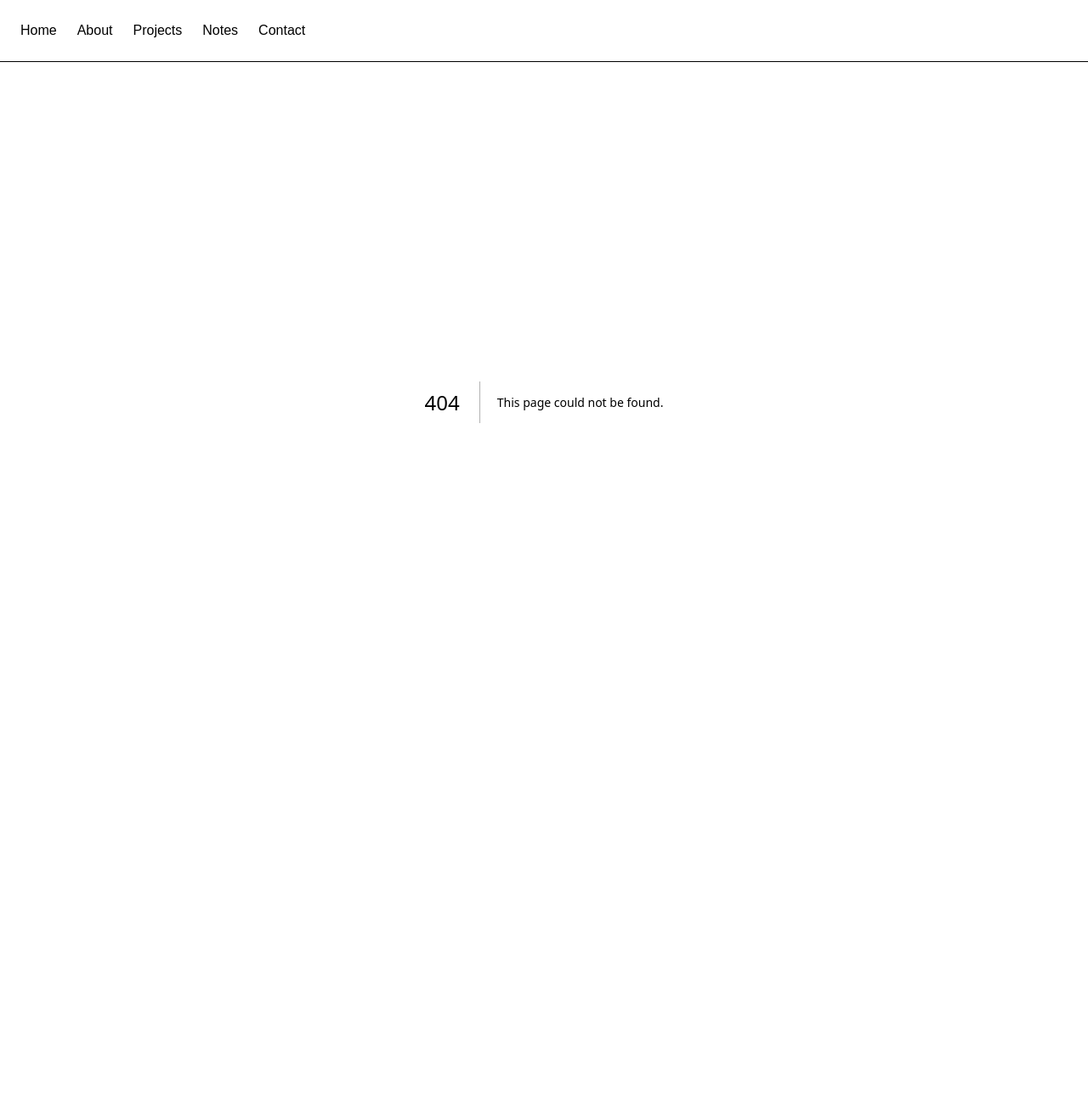
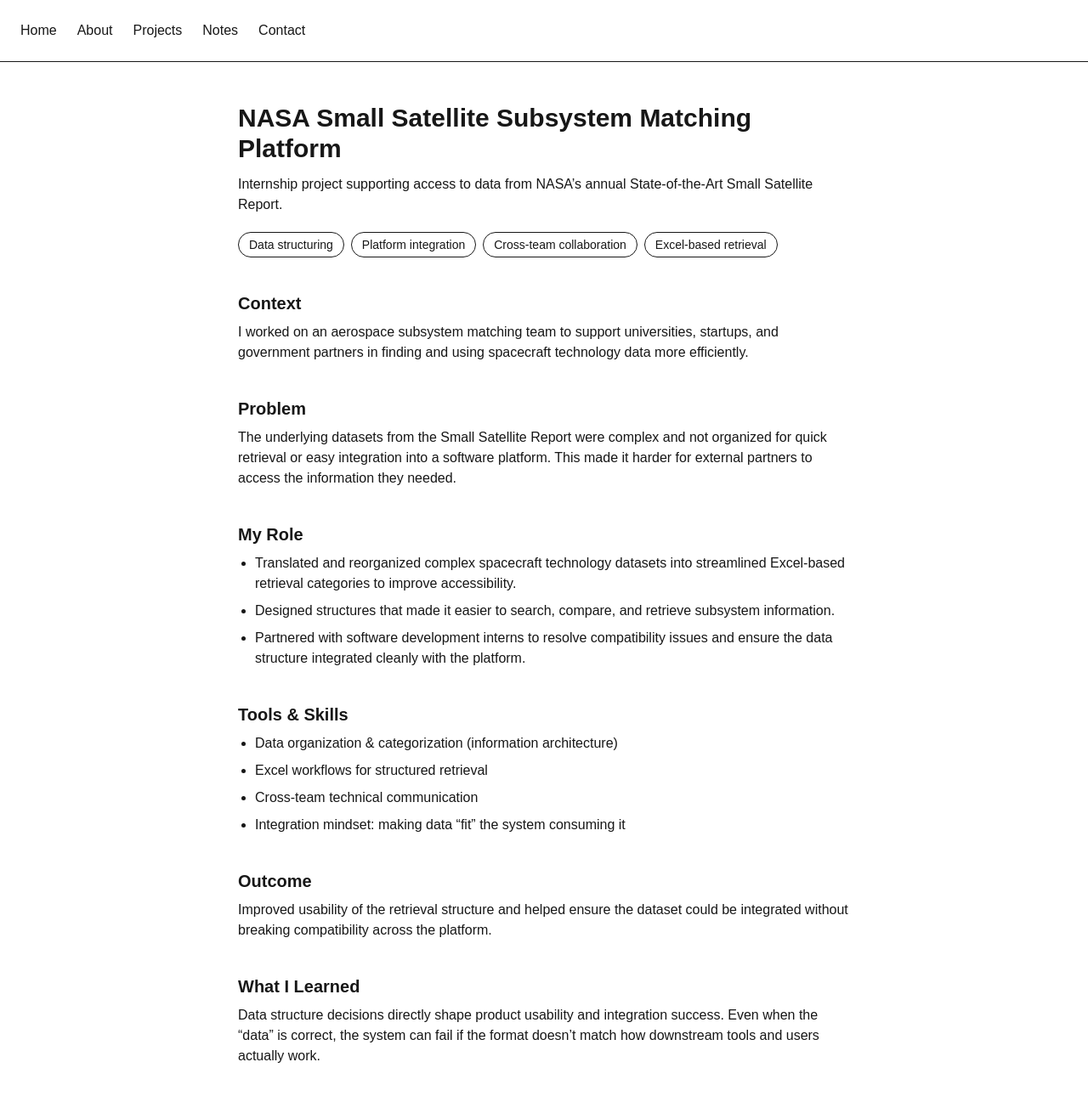
Before and after one commit to nickc32849/personal_website, a Next.js app: page /projects/nasa in a window 1280 px wide. Before the commit this address had no page. Shown: the top 1290 px of the page at 85% size. Before the commit the page ends 873 px from the top, so only its background shows below. Built offline with nearby package versions, Linux system fonts and the light colour scheme.

Commit message:
Fix projects page and add NASA project route

```diff
--- /dev/null
+++ b/app/projects/nasa/page.tsx
@@ -0,0 +1,91 @@
+export default function NasaProjectPage() {
+  return (
+    <main className="mx-auto max-w-3xl px-6 py-12">
+      {/* Title + quick context */}
+      <header className="space-y-3">
+        <h1 className="text-3xl font-semibold">
+          NASA Small Satellite Subsystem Matching Platform
+        </h1>
+        <p className="text-base">
+          Internship project supporting access to data from NASA’s annual{" "}
+          <span className="font-medium">State-of-the-Art Small Satellite Report</span>.
+        </p>
+
+        {/* “At-a-glance” chips: quick recruiter scan */}
+        <div className="flex flex-wrap gap-2 pt-2">
+          <span className="rounded-full border px-3 py-1 text-sm">Data structuring</span>
+          <span className="rounded-full border px-3 py-1 text-sm">Platform integration</span>
+          <span className="rounded-full border px-3 py-1 text-sm">Cross-team collaboration</span>
+          <span className="rounded-full border px-3 py-1 text-sm">Excel-based retrieval</span>
+        </div>
+      </header>
+
+      {/* Content sections */}
+      <section className="mt-10 space-y-10">
+        <div className="space-y-2">
+          <h2 className="text-xl font-semibold">Context</h2>
+          <p>
+            I worked on an aerospace subsystem matching team to support universities,
+            startups, and government partners in finding and using spacecraft technology
+            data more efficiently.
+          </p>
+        </div>
+
+        <div className="space-y-2">
+          <h2 className="text-xl font-semibold">Problem</h2>
+          <p>
+            The underlying datasets from the Small Satellite Report were complex and not
+            organized for quick retrieval or easy integration into a software platform.
+            This made it harder for external partners to access the information they
+            needed.
+          </p>
+        </div>
+
+        <div className="space-y-2">
+          <h2 className="text-xl font-semibold">My Role</h2>
+          <ul className="list-disc space-y-2 pl-5">
+            <li>
+              Translated and reorganized complex spacecraft technology datasets into
+              streamlined Excel-based retrieval categories to improve accessibility.
+            </li>
+            <li>
+              Designed structures that made it easier to search, compare, and retrieve
+              subsystem information.
+            </li>
+            <li>
+              Partnered with software development interns to resolve compatibility issues
+              and ensure the data structure integrated cleanly with the platform.
+            </li>
+          </ul>
+        </div>
+
+        <div className="space-y-2">
+          <h2 className="text-xl font-semibold">Tools & Skills</h2>
+          <ul className="list-disc space-y-2 pl-5">
+            <li>Data organization & categorization (information architecture)</li>
+            <li>Excel workflows for structured retrieval</li>
+            <li>Cross-team technical communication</li>
+            <li>Integration mindset: making data “fit” the system consuming it</li>
+          </ul>
+        </div>
+
+        <div className="space-y-2">
+          <h2 className="text-xl font-semibold">Outcome</h2>
+          <p>
+            Improved usability of the retrieval structure and helped ensure the dataset
+            could be integrated without breaking compatibility across the platform.
+          </p>
+        </div>
+
+        <div className="space-y-2">
+          <h2 className="text-xl font-semibold">What I Learned</h2>
+          <p>
+            Data structure decisions directly shape product usability and integration
+            success. Even when the “data” is correct, the system can fail if the format
+            doesn’t match how downstream tools and users actually work.
+          </p>
+        </div>
+      </section>
+    </main>
+  );
+}
--- a/app/projects/page.tsx
+++ b/app/projects/page.tsx
@@ -1,7 +1,24 @@
-export default function Page() {
-    return (
-        <main className="p-8">
-            <h1 className="text-3xl font-bold">Projects</h1>
-        </main>
-    );
+import Link from "next/link";
+
+export default function ProjectsPage() {
+  return (
+    <main className="mx-auto max-w-3xl px-6 py-12">
+      <h1 className="text-3xl font-semibold">Projects</h1>
+
+      <div className="mt-6 space-y-4">
+        <Link
+          href="/projects/nasa"
+          className="block rounded-lg border p-4 hover:bg-gray-50"
+        >
+          <h2 className="text-lg font-semibold">
+            NASA Small Satellite Subsystem Matching Platform
+          </h2>
+          <p className="text-sm">
+            Reorganized spacecraft technology datasets into retrieval categories and
+            supported platform integration.
+          </p>
+        </Link>
+      </div>
+    </main>
+  );
 }
```
